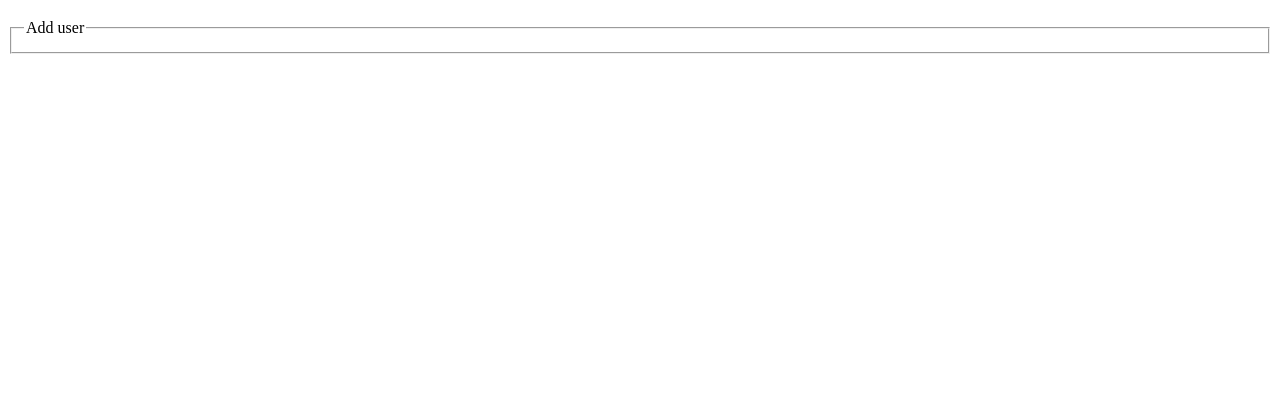
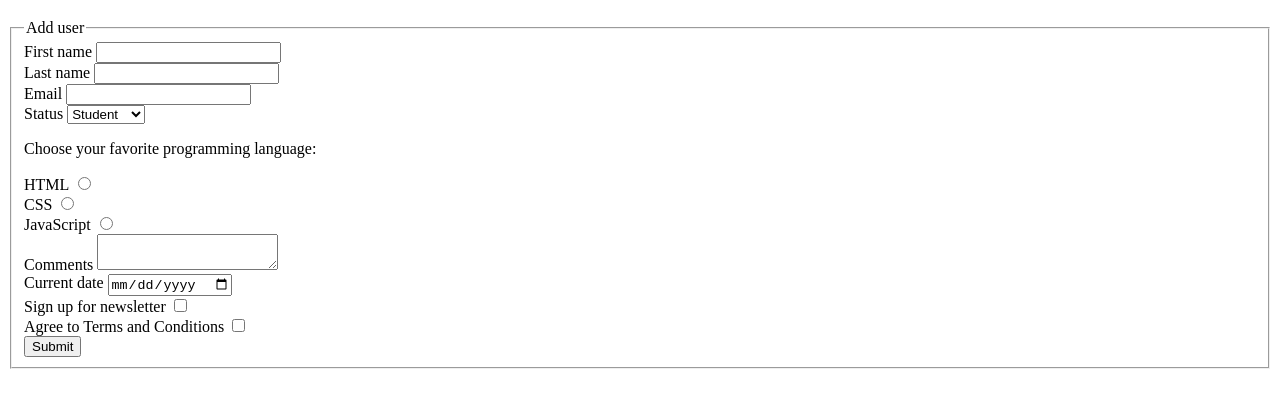
Before and after one commit to ekatelynx/html-form-survey, a plain HTML site: page index.html in a window 1280 px wide. Shown: the part 61-468 px from the top of the page. Drawn offline with Linux system fonts and the light colour scheme.

Commit message:
created survey form

```diff
--- a/index.html
+++ b/index.html
@@ -9,14 +9,72 @@
         <form action="/form-handling-url" method="post">
             <fieldset>
                 <legend>Add user</legend>
+                    <div>
+                        <label for="firstName">First name</label>
+                        <input type="text" id="firstName" name="first_name">
+                    </div>
 
+                    <div>
+                        <label for="lastName">Last name</label>
+                        <input type="text" id="lastName" name="last_name">
+                    </div>
 
+                    <div>
+                        <label for="email">Email</label>
+                        <input type="email" id="email" name="email_address">
+                    </div>
 
+                    <div>
+                        <label for="status">Status</label>
+                        <select id="status" name="user_status">
+                            <option value="student">Student</option>
+                            <option value="instructor">Instructor</option>
+                            <option value="guest">Guest</option>
+                        </select>
+                    </div>
 
+                    <div>
+                        <p>Choose your favorite programming language:</p>
+                    </div>
 
+                    <div>
+                        <label for="html">HTML</label>
+                        <input type="radio" id="html" name="fav_language" value="HTML">
+                    </div>
 
+                    <div>
+                        <label for="css">CSS</label>
+                        <input type="radio" id="css" name="fav_language" value="CSS">
+                    </div>
 
+                    <div>
+                        <label for="javascript">JavaScript</label>
+                        <input type="radio" id="javascript" name="fav_language" value="JavaScript">
+                    </div>
 
+                    <div>
+                        <label for="comments">Comments</label>
+                        <textarea id="comments" name="comments"></textarea>
+                    </div>
+
+                    <div>
+                        <label for="currentDate">Current date</label>
+                        <input type="date" id="currentDate" name="current_date">
+                    </div>
+
+                    <div>
+                        <label for="signupfornewsletter">Sign up for newsletter</label>
+                        <input type="checkbox" id="signupfornewsletter" name="signupfornewsletter">
+                    </div>
+
+                    <div>
+                        <label for="agreetotermsandconditions">Agree to Terms and Conditions</label>
+                        <input type="checkbox" id="agreetotermsandconditions" name="signupfornewsletter">
+                    </div>
+
+                    <div>
+                        <button type="submit">Submit</button>
+                    </div>
 
             </fieldset>
         </form>
```
